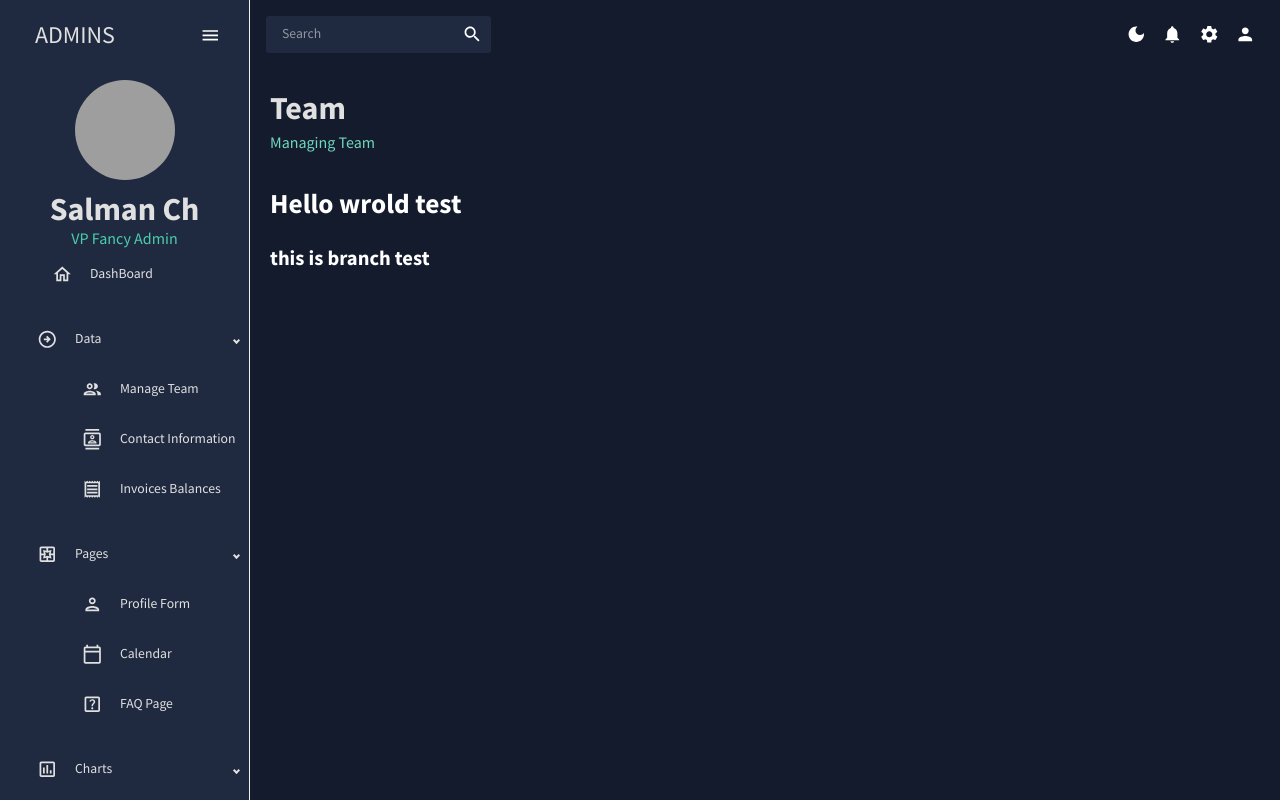
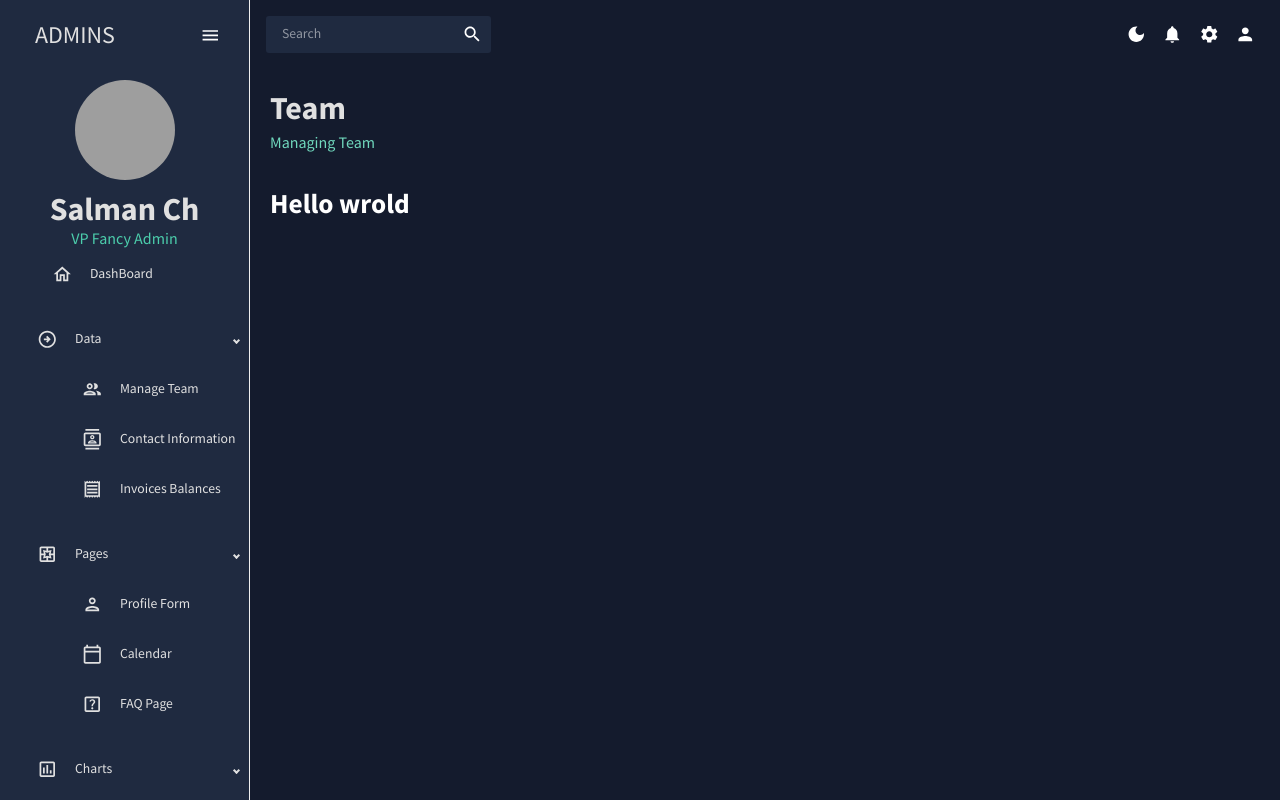
Before and after one commit to Salman-ashraf/adminPanel, a React (Vite) app: page /team in a window 1280 px wide. Built offline with nearby package versions, Linux system fonts and the light colour scheme; grey boxes are pictures that could not be loaded.

Commit message:
after conflict

```diff
--- a/src/scenes/Team/index.jsx
+++ b/src/scenes/Team/index.jsx
@@ -53,8 +53,7 @@ const columns = [
    <Box m='20px'>
      <Headers title='Team' subtitle='Managing Team'>
      </Headers>
-     <h1>Hello wrold test</h1>
-     <h2>this is branch test</h2>
+     <h1>Hello wrold</h1>
    </Box>
   )
 }
```
Also changed, not shown: src/scenes/DashBoard/MyDashboard.jsx (deleted, +0 -9 lines), src/scenes/Team/MyTeam.jsx (added, +9 -0 lines).
